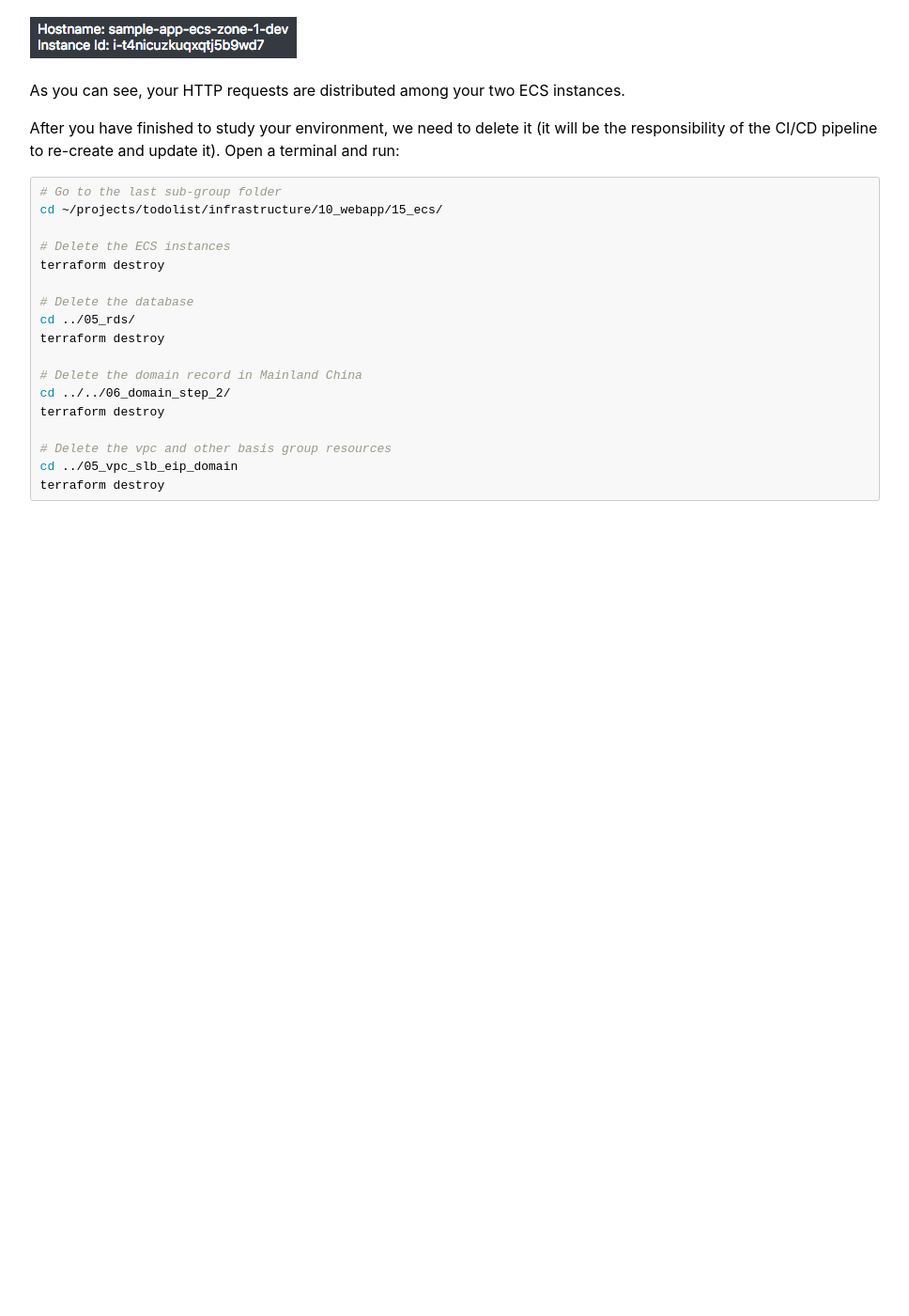
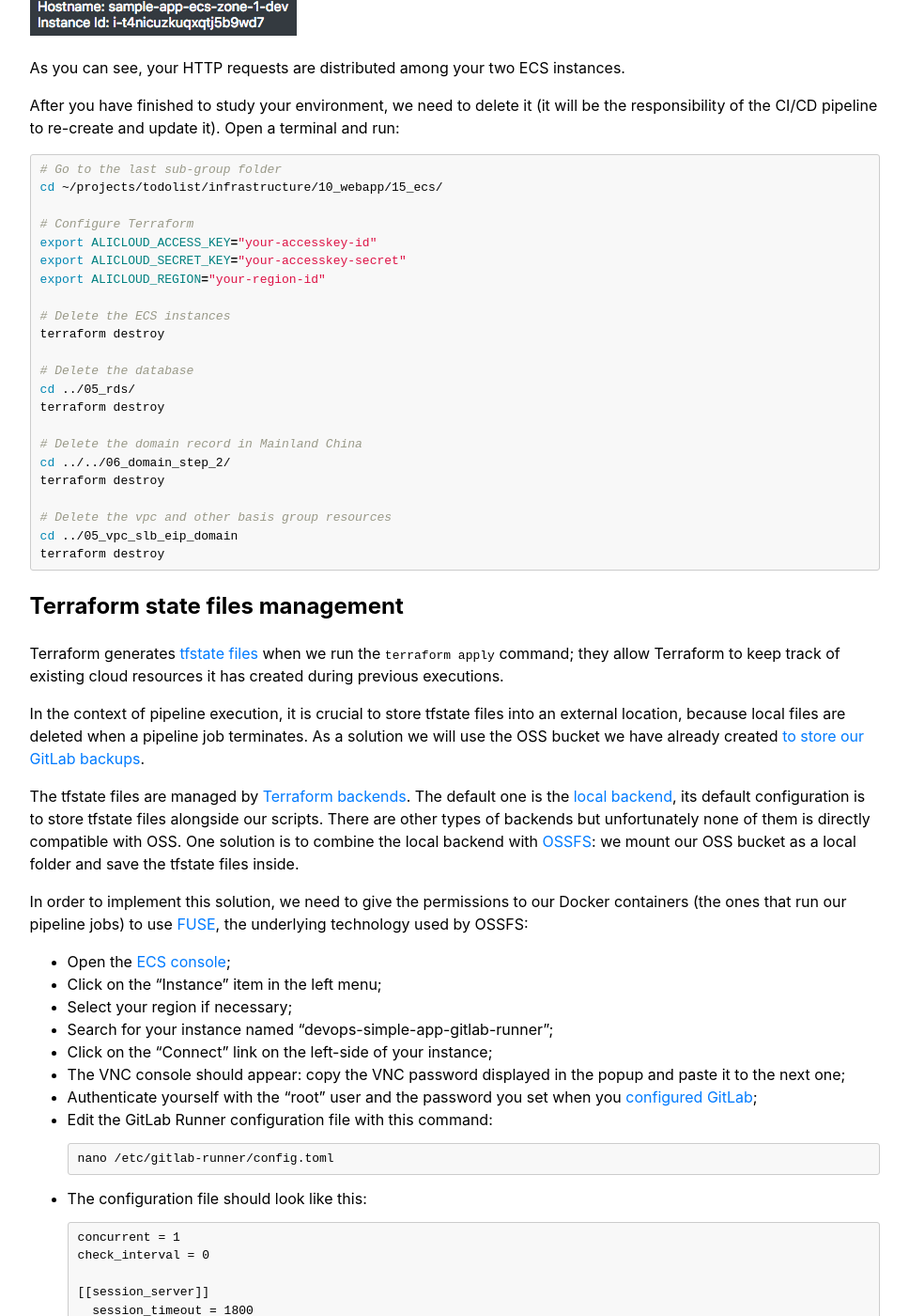
Before and after one commit to alibabacloud-howto/devops, a Jekyll site: the page built from tutorials/devops_for_small_to_medium_web_applications/part_04_continuous_delivery.md, in a window 1280 px wide and 1400 px high, scrolled down 27262 px. Shown: the whole window at 94% size, without its empty margins (266-1234 px from the left). Built offline with Jekyll 4.4.1, drawn with Linux system fonts in a browser that asks for light colours; our own code applies the rules of GitHub Pages for plain Markdown files; before the commit the page ends 27808 px from its top, so only the background shows below that; some of the changed text lies outside the part shown.

Commit message:
Add a "Terraform state files management" section.

````diff
--- a/tutorials/devops_for_small_to_medium_web_applications/part_04_continuous_delivery.md
+++ b/tutorials/devops_for_small_to_medium_web_applications/part_04_continuous_delivery.md
@@ -11,10 +11,9 @@ layout: default
 4. [VM image generation with Packer](#vm-image-generation-with-packer)
 5. [Health check web service](#health-check-web-service)
 6. [Application infrastructure](#application-infrastructure)
-7. Infrastructure pipeline stage
-8. Database update pipeline stage
-9. Application installation pipeline stage
-10. Pre-production and production environments
+7. [Terraform state files management](#terraform-state-files-management)
+8. [Delivery pipeline stage](#delivery-pipeline-stage)
+9. Pre-production and production environments
 
 ## Introduction
 In this part we will finally deploy our application in the cloud!
@@ -1232,6 +1231,11 @@ pipeline to re-create and update it). Open a terminal and run:
 # Go to the last sub-group folder
 cd ~/projects/todolist/infrastructure/10_webapp/15_ecs/
 
+# Configure Terraform
+export ALICLOUD_ACCESS_KEY="your-accesskey-id"
+export ALICLOUD_SECRET_KEY="your-accesskey-secret"
+export ALICLOUD_REGION="your-region-id"
+
 # Delete the ECS instances
 terraform destroy
 
@@ -1247,3 +1251,101 @@ terraform destroy
 cd ../05_vpc_slb_eip_domain
 terraform destroy
 ```
+
+## Terraform state files management
+Terraform generates [tfstate files](https://www.terraform.io/docs/state/) when we run the `terraform apply` command;
+they allow Terraform to keep track of existing cloud resources it has created during previous executions.
+
+In the context of pipeline execution, it is crucial to store tfstate files into an external location, because local
+files are deleted when a pipeline job terminates. As a solution we will use the OSS bucket we have already created
+[to store our GitLab backups](part_01_gitlab_installation_and_configuration.md).
+
+The tfstate files are managed by [Terraform backends](https://www.terraform.io/docs/backends/index.html). The default
+one is the [local backend](https://www.terraform.io/docs/backends/types/local.html), its default configuration is to
+store tfstate files alongside our scripts. There are other types of backends but unfortunately none of them is
+directly compatible with OSS. One solution is to combine the local backend with
+[OSSFS](https://github.com/aliyun/ossfs/): we mount our OSS bucket as a local folder and save the tfstate files inside.
+
+In order to implement this solution, we need to give the permissions to our Docker containers (the ones that run our
+pipeline jobs) to use [FUSE](https://en.wikipedia.org/wiki/Filesystem_in_Userspace), the underlying technology used
+by OSSFS:
+* Open the [ECS console](https://ecs.console.aliyun.com/);
+* Click on the "Instance" item in the left menu;
+* Select your region if necessary;
+* Search for your instance named "devops-simple-app-gitlab-runner";
+* Click on the "Connect" link on the left-side of your instance;
+* The VNC console should appear: copy the VNC password displayed in the popup and paste it to the next one;
+* Authenticate yourself with the "root" user and the password you set when you
+  [configured GitLab](part_01_gitlab_installation_and_configuration.md#gitlab-runner-installation-and-configuration);
+* Edit the GitLab Runner configuration file with this command:
+  ```bash
+  nano /etc/gitlab-runner/config.toml
+  ```
+* The configuration file should look like this:
+  ```
+  concurrent = 1
+  check_interval = 0
+
+  [[session_server]]
+    session_timeout = 1800
+
+  [[runners]]
+    name = "devops-simple-app-gitlab-runner"
+    url = "https://gitlab.my-sample-domain.xyz/"
+    token = "8943412dd85a41002f9f803f21bdbf"
+    executor = "docker"
+    [runners.docker]
+      tls_verify = false
+      image = "alpine:latest"
+      privileged = false
+      disable_entrypoint_overwrite = false
+      oom_kill_disable = false
+      disable_cache = false
+      volumes = ["/cache"]
+      shm_size = 0
+    [runners.cache]
+      [runners.cache.s3]
+      [runners.cache.gcs]
+  ```
+* Add the following lines under "privileged = false":
+  ```
+  cap_add = ["SYS_ADMIN"]
+  devices = ["/dev/fuse"]
+  ```
+  The file should now look like this:
+  ```
+    concurrent = 1
+    check_interval = 0
+
+    [[session_server]]
+      session_timeout = 1800
+
+    [[runners]]
+      name = "devops-simple-app-gitlab-runner"
+      url = "https://gitlab.my-sample-domain.xyz/"
+      token = "8943412dd85a41002f9f803f21bdbf"
+      executor = "docker"
+      [runners.docker]
+        tls_verify = false
+        image = "alpine:latest"
+        privileged = false
+        cap_add = ["SYS_ADMIN"]
+        devices = ["/dev/fuse"]
+        disable_entrypoint_overwrite = false
+        oom_kill_disable = false
+        disable_cache = false
+        volumes = ["/cache"]
+        shm_size = 0
+      [runners.cache]
+        [runners.cache.s3]
+        [runners.cache.gcs]
+    ```
+* Save and quit by pressing CTRL+X;
+* Restart the GitLab Runner via the following command:
+  ```bash
+  gitlab-runner restart
+  ```
+* Quit the VNC session by entering the command `exit` and by closing the web browser tab.
+
+## Delivery pipeline stage
+It is now time to add a new stage in our pipeline that will execute our Terraform and Packer scripts.
````
Also changed, not shown: tutorials/devops_for_small_to_medium_web_applications/part_01_gitlab_installation_and_configuration.md (+2 -2 lines).
